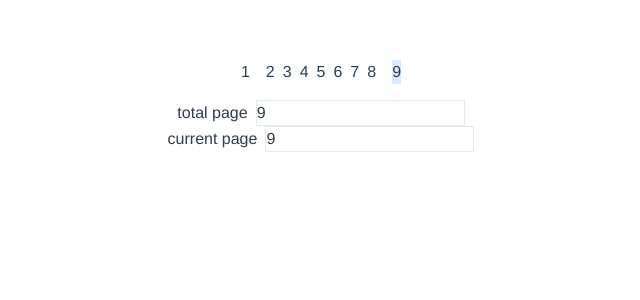
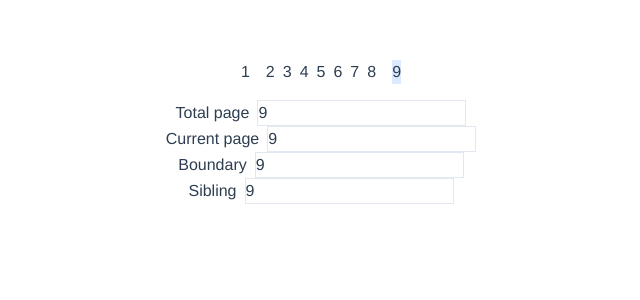
Before and after one commit to khoufstudio/vue-simple-pagination, a Vue app: page / in a window 1280 px wide. Shown: the top 300 px of the page, without its empty margins (319-959 px from the left). Built offline with nearby package versions, Linux system fonts and the light colour scheme.

Commit message:
add input boundary and sibling

```diff
--- a/src/components/SimplePagination.vue
+++ b/src/components/SimplePagination.vue
@@ -3,6 +3,8 @@ import { ref } from 'vue'
 
 const totalPage = ref<number>(9)
 const currentPage = ref<number>(9)
+const boundary = ref<number>(9)
+const sibling = ref<number>(9)
 
 </script>
 
@@ -24,14 +26,25 @@ const currentPage = ref<number>(9)
   <div class="mt-4">
     <!-- total page -->
     <legend>
-      <label class="mr-2" for="totalPage">total page</label>
+      <label class="mr-2" for="totalPage">Total page</label>
       <input class="border border-slate-200" type="number" v-model="totalPage">
     </legend>
 
     <!-- current page -->
     <legend>
-      <label class="mr-2" for="totalPage">current page</label>
+      <label class="mr-2" for="currentPage">Current page</label>
       <input class="border border-slate-200" type="number" v-model="currentPage">
+    </legend>
+
+    <!-- current page -->
+    <legend>
+      <label class="mr-2" for="boundary">Boundary</label>
+      <input class="border border-slate-200" type="number" v-model="boundary">
+    </legend>
+    <!-- current page -->
+    <legend>
+      <label class="mr-2" for="sibling">Sibling</label>
+      <input class="border border-slate-200" type="number" v-model="sibling">
     </legend>
   </div>
 </template>
```
